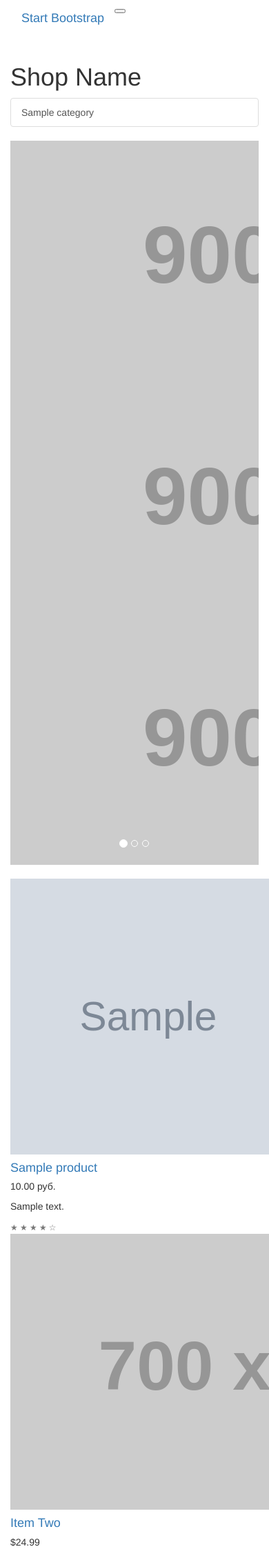
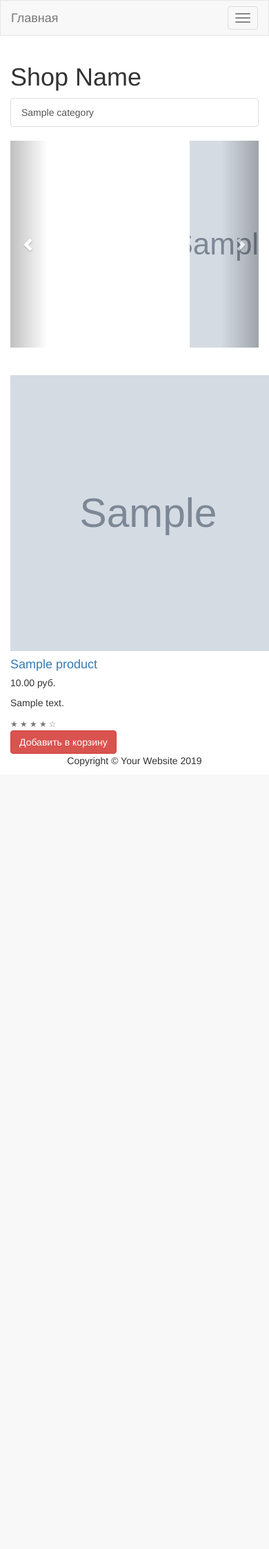
Before and after one commit to AleksanderIrbe/djangoshop, a Django app: page / in a window 390 px wide; the page is wider, and only the part inside the window is pictured. Shown: the top 2246 px of that part at 69% size. After the commit the page ends 1111 px from the top of that part, so only its background shows below. Run offline with Django 3.2, Linux system fonts and the light colour scheme; tables that the repository leaves empty hold one stand-in row (values such as "Sample post"); grey boxes marked "Sample" are stand-in pictures; grey boxes labelled with a size stand in for pictures from a placeholder-image service; some libraries are stand-ins or nearby versions.

Commit message:
настроен слайдер

```diff
--- a/ecommapp/admin.py
+++ b/ecommapp/admin.py
@@ -1,9 +1,7 @@
 from django.contrib import admin
 from ecommapp.models import Category, Brand, Product
 
-#admin.site.register(Category)
 admin.site.register(Brand)
-#admin.site.register(Product)
 
 @admin.register(Category)
 class CategoryAdmin(admin.ModelAdmin):
--- a/ecommapp/templates/base.html
+++ b/ecommapp/templates/base.html
@@ -11,48 +11,58 @@
 
   <title>Shop Homepage - Start Bootstrap Template</title>
 
+<!-- Bootstrap core CSS -->
+<!-- <link href="vendor/bootstrap/css/bootstrap.min.css" rel="stylesheet"> -->
   <link rel="stylesheet" type="text/css" href="{% static 'css/bootstrap.css' %}">
+  <!-- Custom styles for this template -->
+  <!-- <link href="css/shop-homepage.css" rel="stylesheet"> -->
 
-  <!-- Bootstrap core CSS -->
-  <link href="vendor/bootstrap/css/bootstrap.min.css" rel="stylesheet">
-
-  <!-- Custom styles for this template -->
-  <link href="css/shop-homepage.css" rel="stylesheet">
 
 </head>
 
 <body>
 
   <!-- Navigation -->
-  <nav class="navbar navbar-expand-lg navbar-dark bg-dark fixed-top">
-    <div class="container">
-      <a class="navbar-brand" href="#">Start Bootstrap</a>
-      <button class="navbar-toggler" type="button" data-toggle="collapse" data-target="#navbarResponsive" aria-controls="navbarResponsive" aria-expanded="false" aria-label="Toggle navigation">
-        <span class="navbar-toggler-icon"></span>
+
+<nav class="navbar navbar-default">
+  <div class="container-fluid">
+    <!-- Brand and toggle get grouped for better mobile display -->
+    <div class="navbar-header">
+      <button type="button" class="navbar-toggle collapsed" data-toggle="collapse" data-target="#bs-example-navbar-collapse-1" aria-expanded="false">
+        <span class="sr-only">Toggle navigation</span>
+        <span class="icon-bar"></span>
+        <span class="icon-bar"></span>
+        <span class="icon-bar"></span>
       </button>
-      <div class="collapse navbar-collapse" id="navbarResponsive">
-        <ul class="navbar-nav ml-auto">
-          <li class="nav-item active">
-            <a class="nav-link" href="#">Home
-              <span class="sr-only">(current)</span>
-            </a>
+      <a class="navbar-brand" href="{% url 'base' %}">Главная</a>
+    </div>
+
+    <!-- Collect the nav links, forms, and other content for toggling -->
+    <div class="collapse navbar-collapse" id="bs-example-navbar-collapse-1">
+      <ul class="nav navbar-nav">
+        {% if not request.get_full_path == '/' %}
+
+          <li class="dropdown">
+          <a href="#" class="dropdown-toggle" data-toggle="dropdown" role="button" aria-haspopup="true" aria-expanded="false">Категории <span class="caret"></span></a>
+          <ul class="dropdown-menu">
+            {% for category in categories %}
+            <li><a href="{{ category.get_absolute_url }}">{{ category.name }}</a></li>
+            {% endfor %}
+          </ul>
           </li>
-          <li class="nav-item">
-            <a class="nav-link" href="#">About</a>
-          </li>
-          <li class="nav-item">
-            <a class="nav-link" href="#">Services</a>
-          </li>
-          <li class="nav-item">
-            <a class="nav-link" href="#">Contact</a>
-          </li>
+        {% endif %}
+
       </ul>
-      </div>
-    </div>
+    </div><!-- /.navbar-collapse -->
+  </div><!-- /.container-fluid -->
 </nav>
 
+
   <!-- Page Content -->
+
   <div class="container">
+
+  {% block content %}
 
     <div class="row">
 
@@ -61,7 +71,7 @@
         <h1 class="my-4">Shop Name</h1>
         <div class="list-group">
           {% for category in categories %}
-          <a href="#" class="list-group-item">{{ category.name }}</a>
+          <a href="{{ category.get_absolute_url }}" class="list-group-item">{{ category.name }}</a>
           {% endfor %}
 
         </div>
@@ -71,42 +81,66 @@
 
       <div class="col-lg-9">
 
-        <div id="carouselExampleIndicators" class="carousel slide my-4" data-ride="carousel">
+<div id="carousel-example-generic" class="carousel slide" data-ride="carousel">
+  <!-- Indicators -->
   <ol class="carousel-indicators">
-            <li data-target="#carouselExampleIndicators" data-slide-to="0" class="active"></li>
-            <li data-target="#carouselExampleIndicators" data-slide-to="1"></li>
-            <li data-target="#carouselExampleIndicators" data-slide-to="2"></li>
+    <li data-target="#carousel-example-generic" data-slide-to="0" class="active"></li>
+    <li data-target="#carousel-example-generic" data-slide-to="1"></li>
+    <li data-target="#carousel-example-generic" data-slide-to="2"></li>
   </ol>
+
+  <!-- Wrapper for slides -->
   <div class="carousel-inner" role="listbox">
-            <div class="carousel-item active">
-              <img class="d-block img-fluid" src="http://placehold.it/900x350" alt="First slide">
-            </div>
-            <div class="carousel-item">
-              <img class="d-block img-fluid" src="http://placehold.it/900x350" alt="Second slide">
-            </div>
-            <div class="carousel-item">
-              <img class="d-block img-fluid" src="http://placehold.it/900x350" alt="Third slide">
+    {% for product in products  %}
+      {% if forloop.first %}
+
+    <div class="item active">
+      <a href="{{ product.get_absolute_url  }}"><img src="{{ product.image.url }}" alt="{{ product.title }}" title="{{ product.title }}" style='padding-left:260px; height:300px;'></a>
+      <div class="carousel-caption">
+
       </div>
     </div>
-          <a class="carousel-control-prev" href="#carouselExampleIndicators" role="button" data-slide="prev">
-            <span class="carousel-control-prev-icon" aria-hidden="true"></span>
+    {% else %}
+    <div class="item">
+      <a href="{{ product.get_absolute_url  }}"><img src="{{ product.image.url }}" alt="{{ product.title }}" title="{{ product.title }}" style='padding-left:260px; height:300px;'></a>
+
+      <div class="carousel-caption">
+
+      </div>
+    </div>
+      {% endif %}
+    {% endfor %}
+
+  </div>
+
+  <!-- Controls -->
+  <a class="left carousel-control" href="#carousel-example-generic" role="button" data-slide="prev">
+    <span class="glyphicon glyphicon-chevron-left" aria-hidden="true"></span>
     <span class="sr-only">Previous</span>
   </a>
-          <a class="carousel-control-next" href="#carouselExampleIndicators" role="button" data-slide="next">
-            <span class="carousel-control-next-icon" aria-hidden="true"></span>
+  <a class="right carousel-control" href="#carousel-example-generic" role="button" data-slide="next">
+    <span class="glyphicon glyphicon-chevron-right" aria-hidden="true"></span>
     <span class="sr-only">Next</span>
   </a>
 </div>
+
+
+
+
+  <br>
+
         <br>
         <div class="row">
           {% for product in products %}
+          {% block product %}
+
 
           <div class="col-lg-4 col-md-6 mb-4">
             <div class="card h-100">
-              <a href="#"><img class="card-img-top" src="{{ product.image.url }}" alt="" style='width:400px; height:400px;'></a>
+              <a href="{{ product.get_absolute_url }}"><img class="card-img-top" src="{{ product.image.url }}" alt="" style='width:400px; height:400px;'></a>
               <div class="card-body">
                 <h4 class="card-title">
-                  <a href="#">{{ product.title }}</a>
+                  <a href="{{ product.get_absolute_url }}">{{ product.title }}</a>
                 </h4>
                 <h5>{{ product.price }} руб.</h5>
                 <p class="card-text">{{ product.description }}</p>
@@ -114,89 +148,13 @@
               <div class="card-footer">
                 <small class="text-muted">&#9733; &#9733; &#9733; &#9733; &#9734;</small>
               </div>
+              <a href="#"><button class="btn btn-danger">Добавить в корзину</button></a>
             </div>
           </div>
+          {% endblock product %}
           {% endfor %}
 
-          <div class="col-lg-4 col-md-6 mb-4">
-            <div class="card h-100">
-              <a href="#"><img class="card-img-top" src="http://placehold.it/700x400" alt=""></a>
-              <div class="card-body">
-                <h4 class="card-title">
-                  <a href="#">Item Two</a>
-                </h4>
-                <h5>$24.99</h5>
-                <p class="card-text">Lorem ipsum dolor sit amet, consectetur adipisicing elit. Amet numquam aspernatur! Lorem ipsum dolor sit amet.</p>
-              </div>
-              <div class="card-footer">
-                <small class="text-muted">&#9733; &#9733; &#9733; &#9733; &#9734;</small>
-              </div>
-            </div>
-          </div>
 
-          <div class="col-lg-4 col-md-6 mb-4">
-            <div class="card h-100">
-              <a href="#"><img class="card-img-top" src="http://placehold.it/700x400" alt=""></a>
-              <div class="card-body">
-                <h4 class="card-title">
-                  <a href="#">Item Three</a>
-                </h4>
-                <h5>$24.99</h5>
-                <p class="card-text">Lorem ipsum dolor sit amet, consectetur adipisicing elit. Amet numquam aspernatur!</p>
-              </div>
-              <div class="card-footer">
-                <small class="text-muted">&#9733; &#9733; &#9733; &#9733; &#9734;</small>
-              </div>
-            </div>
-          </div>
-
-          <div class="col-lg-4 col-md-6 mb-4">
-            <div class="card h-100">
-              <a href="#"><img class="card-img-top" src="http://placehold.it/700x400" alt=""></a>
-              <div class="card-body">
-                <h4 class="card-title">
-                  <a href="#">Item Four</a>
-                </h4>
-                <h5>$24.99</h5>
-                <p class="card-text">Lorem ipsum dolor sit amet, consectetur adipisicing elit. Amet numquam aspernatur!</p>
-              </div>
-              <div class="card-footer">
-                <small class="text-muted">&#9733; &#9733; &#9733; &#9733; &#9734;</small>
-              </div>
-            </div>
-          </div>
-
-          <div class="col-lg-4 col-md-6 mb-4">
-            <div class="card h-100">
-              <a href="#"><img class="card-img-top" src="http://placehold.it/700x400" alt=""></a>
-              <div class="card-body">
-                <h4 class="card-title">
-                  <a href="#">Item Five</a>
-                </h4>
-                <h5>$24.99</h5>
-                <p class="card-text">Lorem ipsum dolor sit amet, consectetur adipisicing elit. Amet numquam aspernatur! Lorem ipsum dolor sit amet.</p>
-              </div>
-              <div class="card-footer">
-                <small class="text-muted">&#9733; &#9733; &#9733; &#9733; &#9734;</small>
-              </div>
-            </div>
-          </div>
-
-          <div class="col-lg-4 col-md-6 mb-4">
-            <div class="card h-100">
-              <a href="#"><img class="card-img-top" src="http://placehold.it/700x400" alt=""></a>
-              <div class="card-body">
-                <h4 class="card-title">
-                  <a href="#">Item Six</a>
-                </h4>
-                <h5>$24.99</h5>
-                <p class="card-text">Lorem ipsum dolor sit amet, consectetur adipisicing elit. Amet numquam aspernatur!</p>
-              </div>
-              <div class="card-footer">
-                <small class="text-muted">&#9733; &#9733; &#9733; &#9733; &#9734;</small>
-              </div>
-            </div>
-          </div>
 
         </div>
         <!-- /.row -->
@@ -206,7 +164,7 @@
 
     </div>
     <!-- /.row -->
-
+        {% endblock content %}
   </div>
   <!-- /.container -->
 
@@ -219,8 +177,14 @@
   </footer>
 
   <!-- Bootstrap core JavaScript -->
-  <script src="vendor/jquery/jquery.min.js"></script>
-  <script src="vendor/bootstrap/js/bootstrap.bundle.min.js"></script>
+  <!-- <script src="vendor/jquery/jquery.min.js"></script>
+  <script src="vendor/bootstrap/js/bootstrap.bundle.min.js"></script> -->
+  <!-- <script src="https://ajax.googleapis.com/ajax/libs/jquery/3.3.1/jquery.js"></script> -->
+  <script
+        src="https://code.jquery.com/jquery-3.4.1.js"
+        integrity="sha256-WpOohJOqMqqyKL9FccASB9O0KwACQJpFTUBLTYOVvVU="
+        crossorigin="anonymous"></script>
+  <script src="{% static 'js/bootstrap.js' %}"></script>
 
 </body>
 
--- a/ecommapp/urls.py
+++ b/ecommapp/urls.py
@@ -6,5 +6,9 @@
 
 
 urlpatterns = [
-    path('', base_view, name='base'),
+	path('', base_view, name='base'),
+	path('category/<str:slug>/', category_view, name='category_detail'),
+	path('product/<str:slug>/', product_view, name='product_detail'),
+	path('test/', test_view, name='test'),
+
 ]
--- a/ecommapp/views.py
+++ b/ecommapp/views.py
@@ -12,3 +12,27 @@
 		'products': products
 	}
 	return render(request, 'base.html', context)
+
+
+def product_view(request, slug):
+	categories = Category.objects.all()
+	product = Product.objects.get(slug=slug)
+	context = {
+		'categories':categories,
+		'product':product
+	}
+	return render(request, 'product.html', context)
+
+def category_view(request, slug):
+	categories = Category.objects.all()
+	category = Category.objects.get(slug=slug)
+	products_of_category = Product.objects.filter(category=category)
+	context = {
+		'categories':categories,
+		'category':category,
+		'products_of_category':products_of_category
+	}
+	return render(request, 'category.html', context)
+
+def test_view(request):
+	return render(request, 'test.html')
```
Also changed, not shown: ecommapp/models.py (+10 -0 lines), ecommapp/templates/category.html (added, +32 -0 lines), ecommapp/templates/product.html (added, +17 -0 lines), ecommapp/templates/test.html (added, +74 -0 lines), 1 other file. Lines whose indentation alone changed are shown as unchanged.
